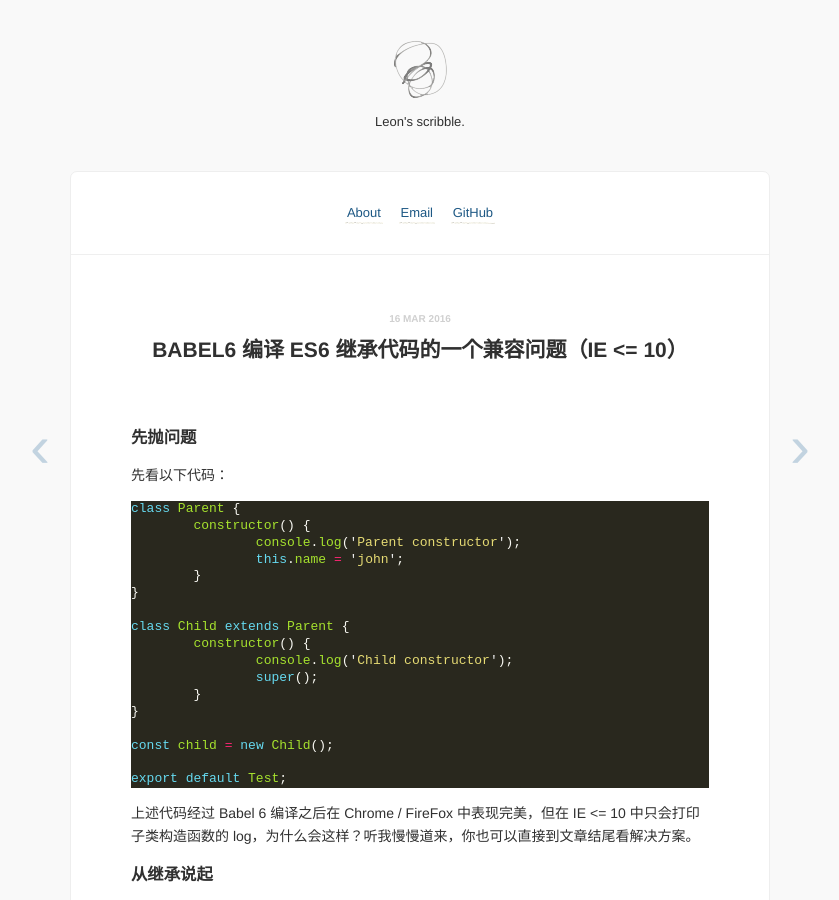
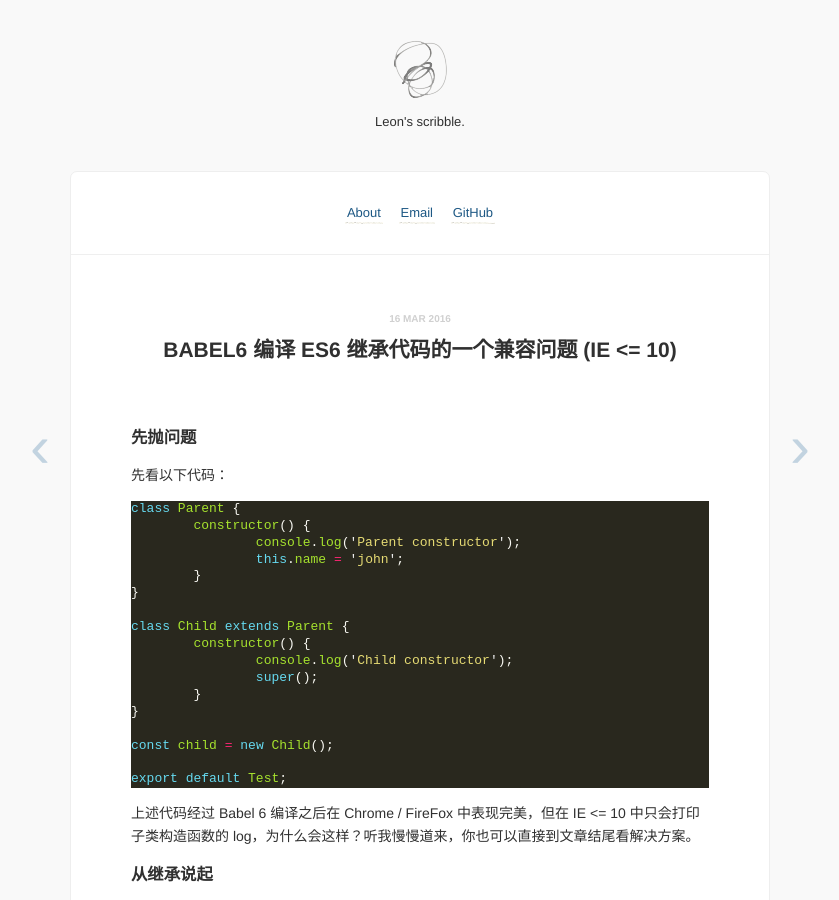
Before and after one commit to superRaytin/superraytin.github.io, a Jekyll site: the page built from _posts/skill/2016-03-15-just-for-test.md, in a window 1280 px wide and 900 px high. Shown: the whole window, without its empty margins (220-1059 px from the left). Built offline with Jekyll 4.4.1, drawn with Linux system fonts in a browser that asks for light colours; Markdown is read by kramdown in place of the engine named in the settings; comment, search, counter and statistics services are not loaded.

```diff
--- a/_posts/skill/2016-03-15-just-for-test.md
+++ b/_posts/skill/2016-03-15-just-for-test.md
@@ -1,6 +1,6 @@
 ---
 layout: post
-title : Babel6 编译 ES6 继承代码的一个兼容问题（IE <= 10）
+title : Babel6 编译 ES6 继承代码的一个兼容问题 (IE <= 10)
 date: 2016-03-16 17:26
 disqus: y
 ---
```
